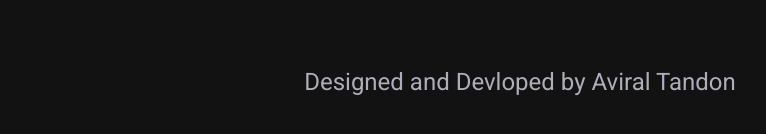
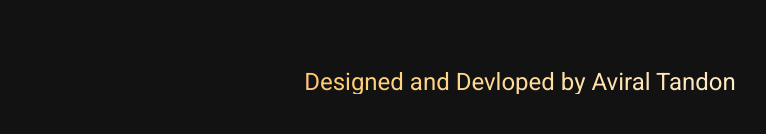
Before and after one commit to aviraltandon21/portfolio, a React (Create React App) app: page / in a window 1280 px wide. Shown: the part 4885-5019 px from the top of the page, without its empty margins (120-886 px from the left). Built offline with nearby package versions, Linux system fonts and the light colour scheme.

Commit message:
Update Footer.js

```diff
--- a/src/components/Footer.js
+++ b/src/components/Footer.js
@@ -3,7 +3,7 @@ import React from 'react'
 const Footer = () => {
     return (
         <div className="footer">
-        <h5 className="footer__head">Designed and Devloped by Aviral Tandon</h5>
+        <h4 className="footer__head">Designed and Devloped by Aviral Tandon</h4>
         </div>
     )
 }
```
